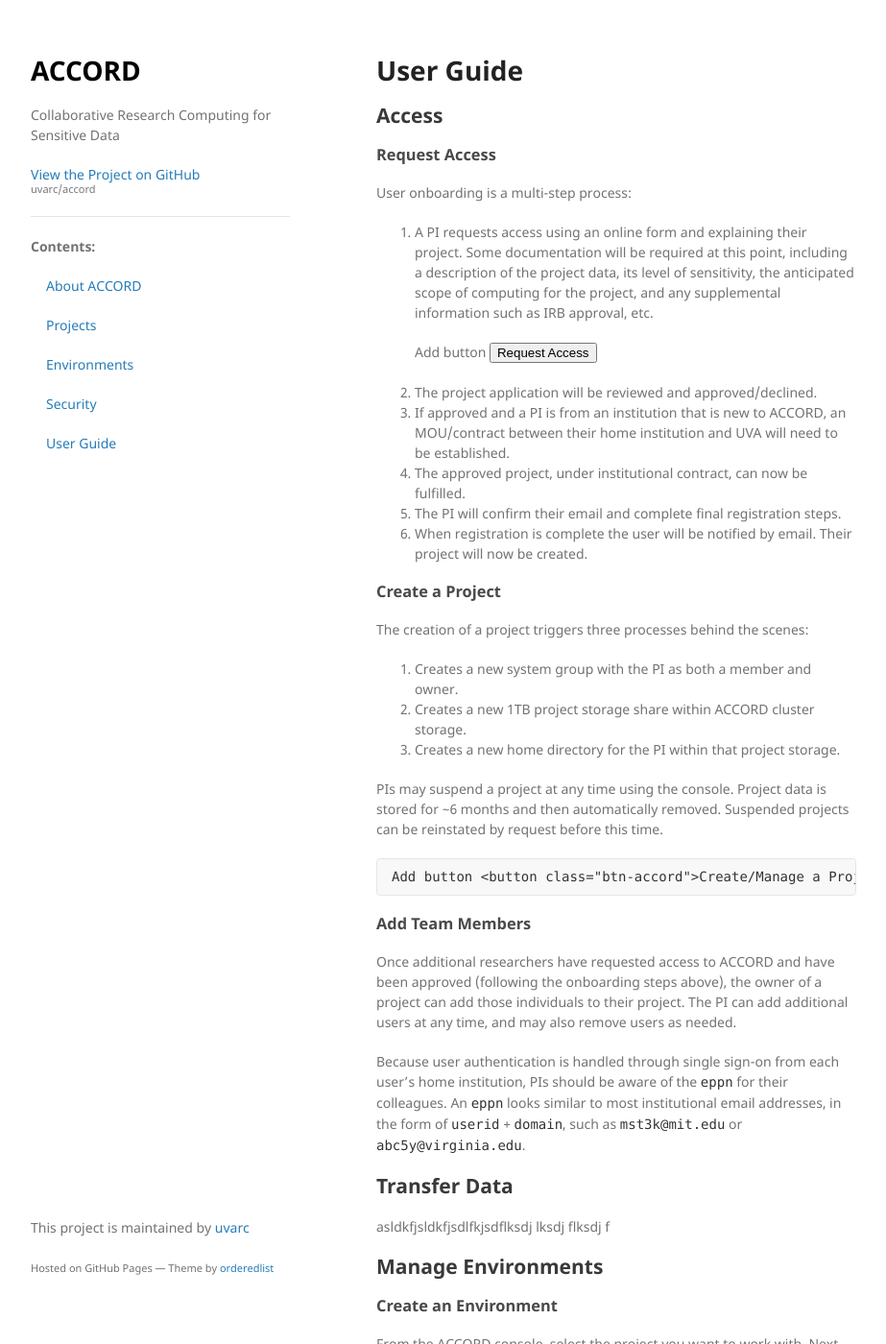
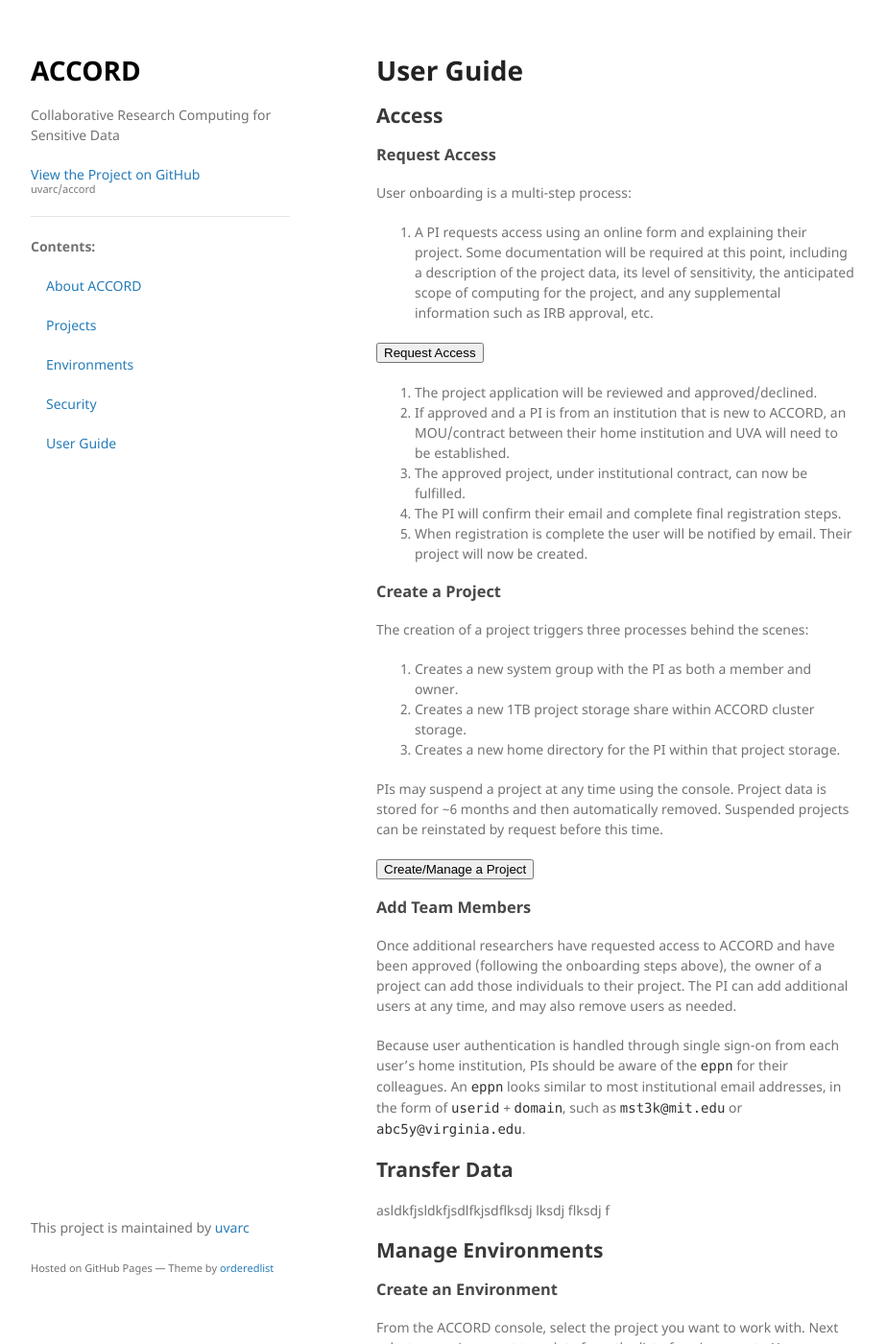
Before and after one commit to uvarc/accord, a Jekyll site: the page built from docs/user-guide.md, in a window 1280 px wide and 1400 px high. Shown: the whole window at 96% size, without its empty margins (178-1101 px from the left). Built offline with Jekyll 4.4.1, drawn with Linux system fonts in a browser that asks for light colours; our own code applies the rules of GitHub Pages for plain Markdown files; some of the changed text lies outside the part shown.

Commit message:
Update user-guide.md

```diff
--- a/docs/user-guide.md
+++ b/docs/user-guide.md
@@ -14,7 +14,7 @@
 1. A PI requests access using an online form and explaining their project. Some documentation will be required at this point, including a description of the project data, its level of sensitivity, the anticipated scope of computing for the project, and any supplemental information such as IRB approval, etc.
 
 
-    Add button <button class="btn-accord">Request Access</button>
+<button class="btn-accord">Request Access</button>
 
 2. The project application will be reviewed and approved/declined.
 3. If approved and a PI is from an institution that is new to ACCORD, an MOU/contract between their home institution and UVA will need to be established.
@@ -36,7 +36,7 @@
 
 
 
-    Add button <button class="btn-accord">Create/Manage a Project</button>
+<button class="btn-accord">Create/Manage a Project</button>
 
 
 ### Add Team Members
@@ -102,10 +102,10 @@
 
 
 
-    button for opswat <button class="btn-accord">Learn more about OPSWAT</button>
+<button class="btn-accord">Learn more about OPSWAT</button>
 
 - Create and install an authentication certificate.
 
 
 
-    button for certificate <button class="btn-accord">Create a Certificate</button>
+<button class="btn-accord">Create a Certificate</button>
```
